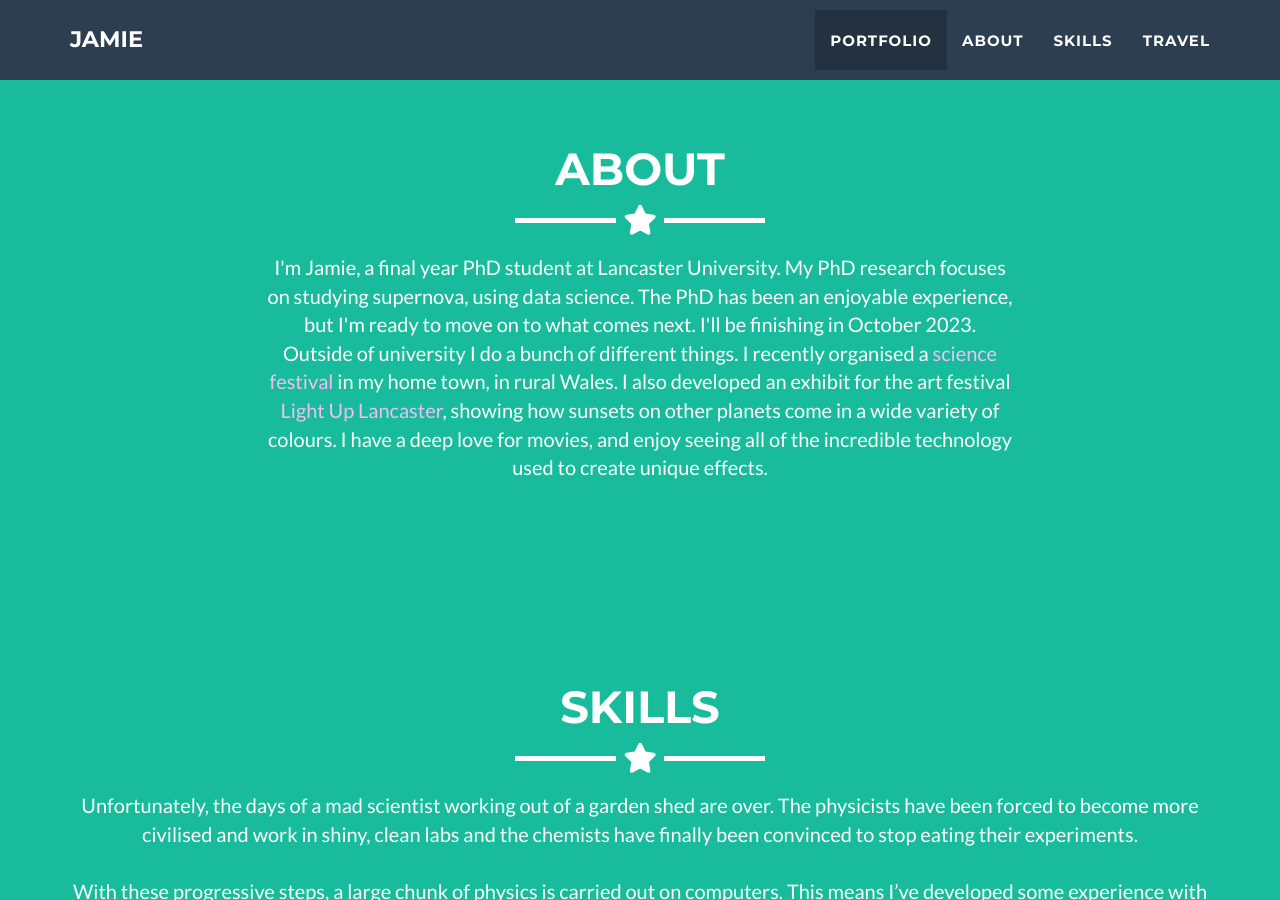
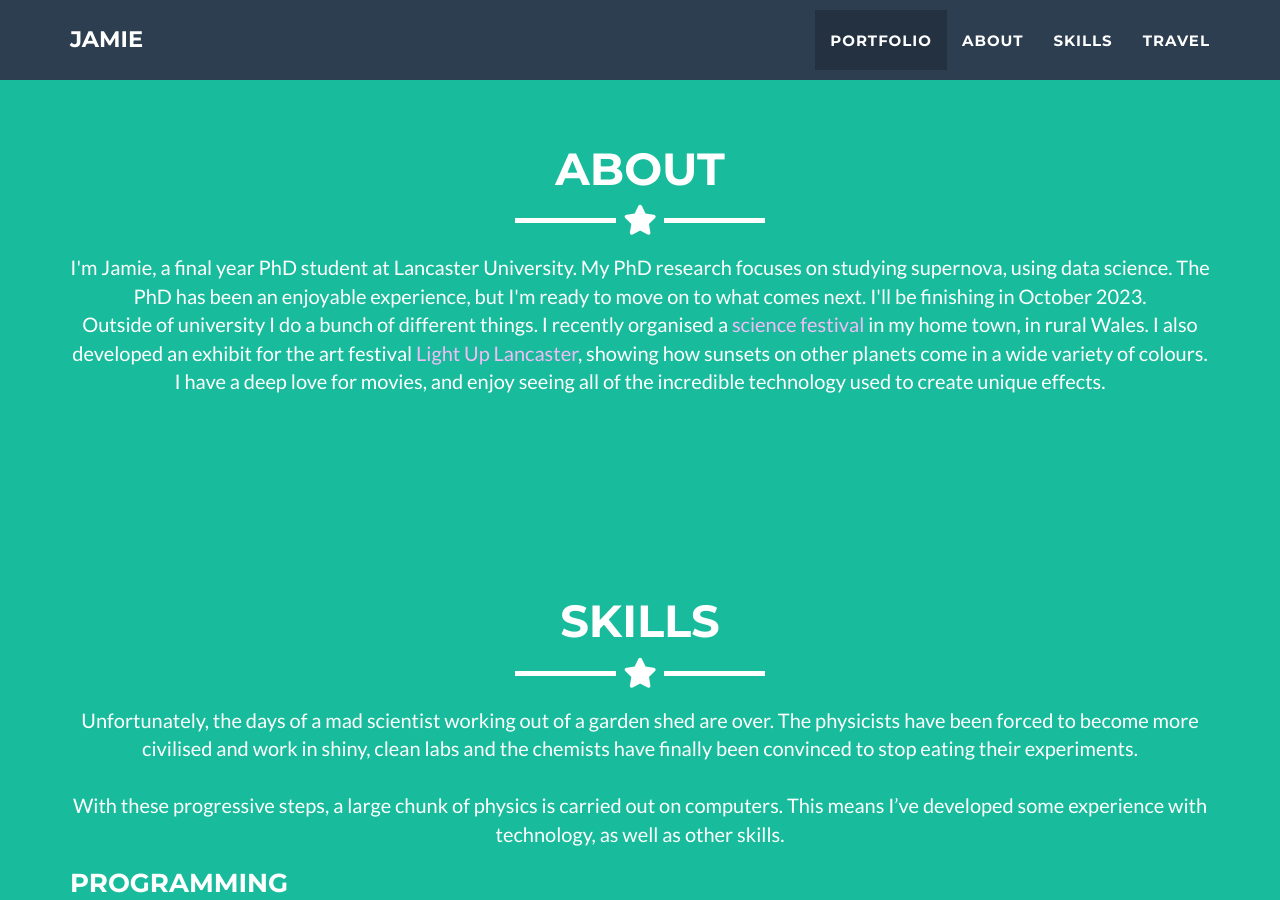
Before and after one commit to jamiedumayne/jamiedumayne.github.io, a Jekyll site: the page built from _posts/2014-07-18-project-1.markdown, in a window 1280 px wide and 900 px high, scrolled down 1628 px. Built offline with Jekyll 4.4.1, drawn with Linux system fonts in a browser that asks for light colours.

Commit message:
Update about.html

```diff
--- a/_includes/about.html
+++ b/_includes/about.html
@@ -5,10 +5,7 @@
       <div class="col-lg-12 text-center">
         <h2>About</h2>
         <hr class="star-light">
-      </div>
-    </div>
-    <div class="row">
-      <div class="col-lg-8 col-lg-offset-2 text-center">
+
         <p>I'm Jamie, a final year PhD student at Lancaster University. My PhD research focuses on studying supernova, using data science. The PhD has been an enjoyable experience, but I'm ready to move on to what comes next. I'll be finishing in October 2023.</p>
         <p>Outside of university I do a bunch of different things. I recently organised a <a href="https://www.instagram.com/p/Ciu7TJus1Ff/" target=_blank> science festival</a> in my home town, in rural Wales. I also developed an exhibit for the art festival <a href="https://www.lightuplancaster.co.uk/artworks/kaleidoscope-of-sunsets/" target=_blank>Light Up Lancaster</a>, showing how sunsets on other planets come in a wide variety of colours. I have a deep love for movies, and enjoy seeing all of the incredible technology used to create unique effects.</p>
       </div>
```
